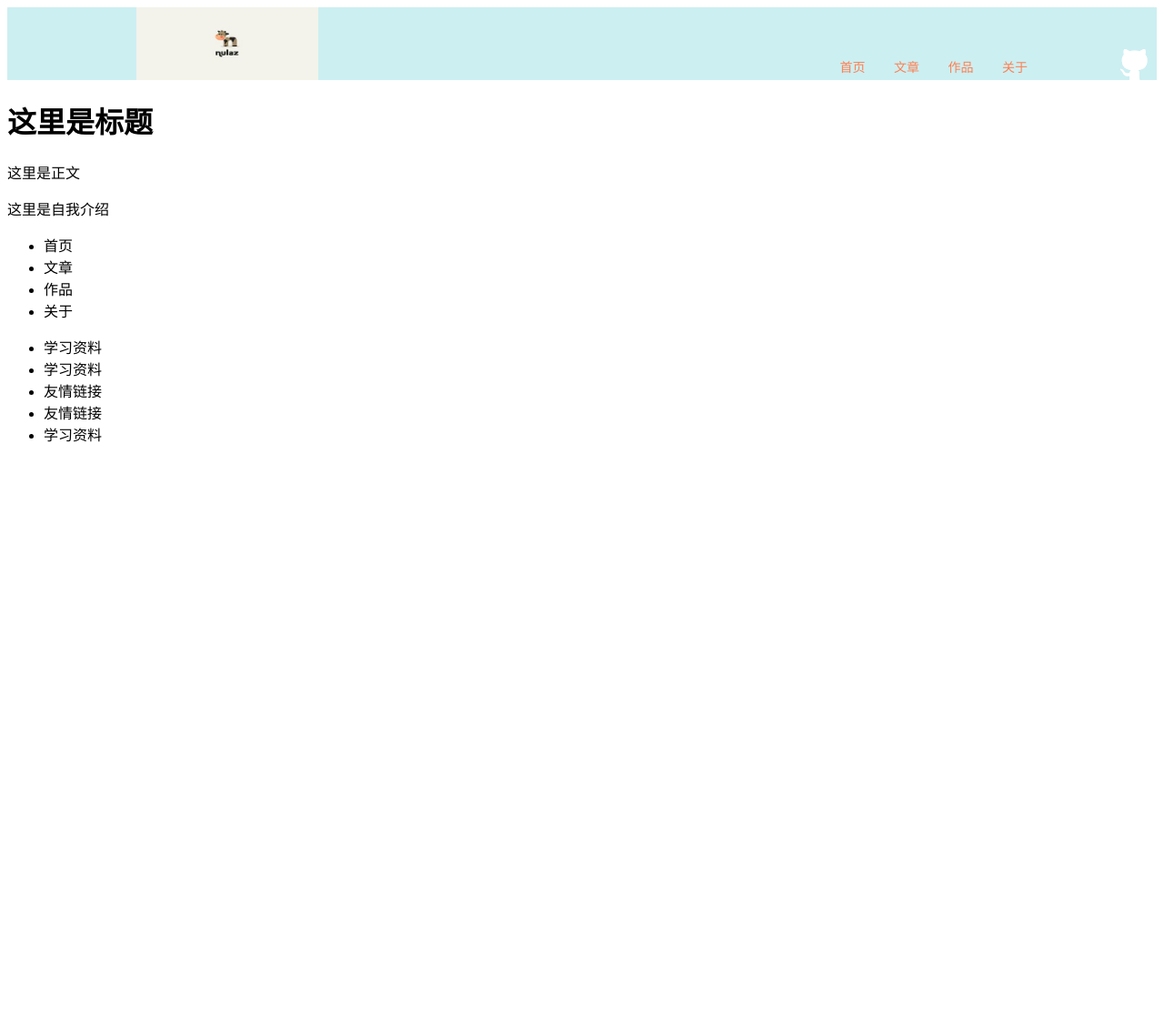
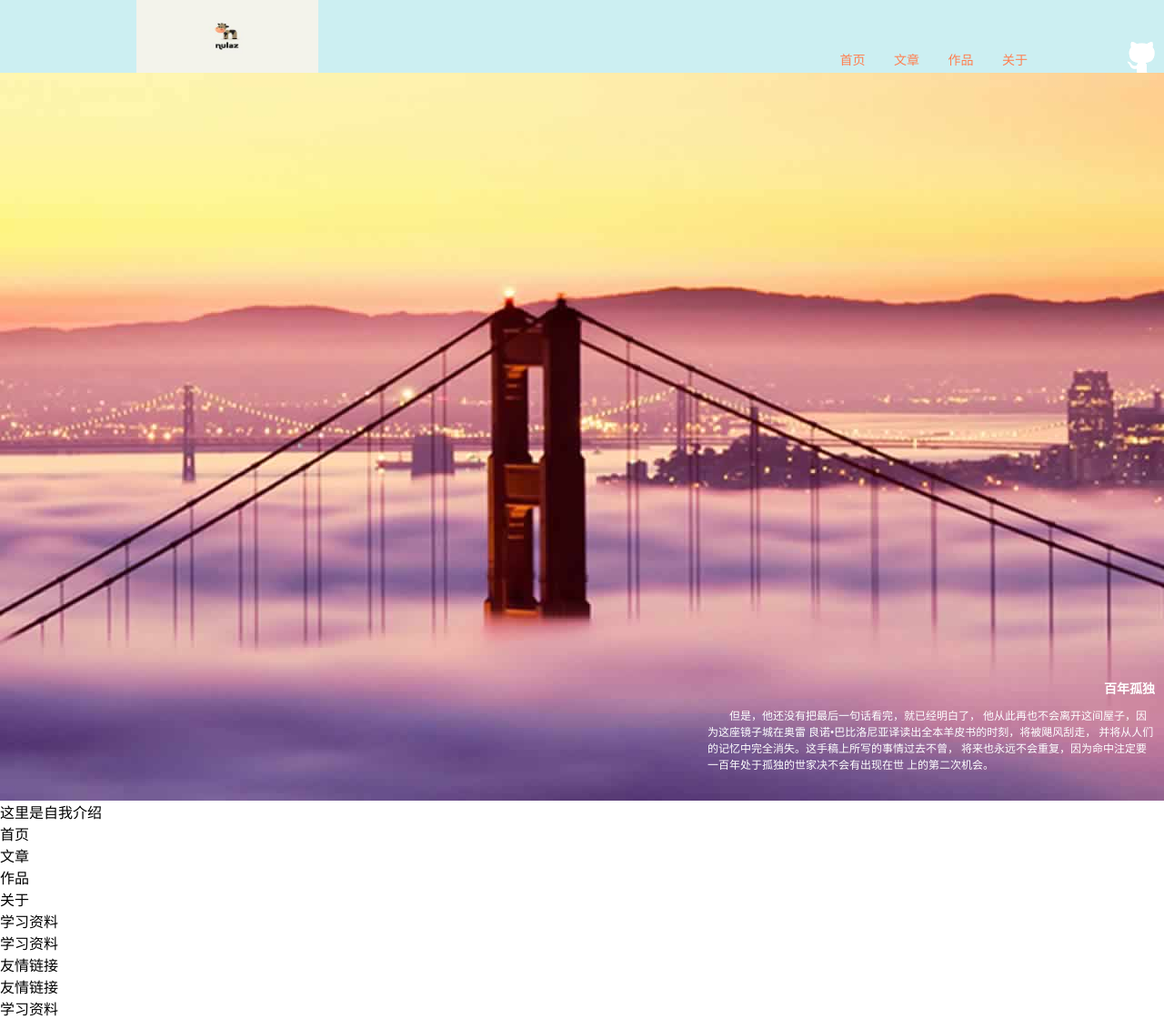
Before and after one commit to sea286/task0001, a plain HTML site: page index.html in a window 1280 px wide. Shown: the whole page at 91% size. Before the commit the page ends 800 px from the top, so only its background shows below. Drawn offline with Linux system fonts and the light colour scheme.

Commit message:
commit new changes for banner

```diff
--- a/css/style.css
+++ b/css/style.css
@@ -1,3 +1,7 @@
+* {
+    padding: 0;
+	margin: 0;
+}
 .header {
     width: 100%;
 	height: 80px;
@@ -51,5 +55,37 @@
 	position: absolute;
 	right: 10px;
 	bottom: 0px;
+}
 
+.article {
+    background: url(../img/banner-bg.jpg);
+	width: 100%;
+	height: 800px;
+	color: white;
+	position: relative;
 }
+
+.text {
+	background-image: -moz-linear-gradient(top, rgba(255,255,255,0.7) 0%,
+	rgba(255,255,255,0.5) 75%, rgba(255,255,255,0) 100%);
+	float: right;
+	margin-top: 200px;
+	width: 40%;
+	position: absolute;
+	right: 0;
+	bottom: 0;
+}
+
+.text h1 {
+    float: right;
+	font-size: 14px;
+	padding: 10px 10px 2px 10px;
+}
+
+.text p {
+    text-indent: 2em;
+	clear: right;
+	font-size: 12px;
+	padding: 10px 10px 30px 10px;
+	line-height: 150%
+}
--- a/index.html
+++ b/index.html
@@ -25,8 +25,15 @@
 	</div>
 	<div class="content">
 	    <div class="article">
-		    <h1>这里是标题</h1>
-		    <p>这里是正文</p>
+		    <div class="text">
+		        <h1>百年孤独</h1>
+		        <p>但是，他还没有把最后一句话看完，就已经明白了，
+				他从此再也不会离开这间屋子，因为这座镜子城在奥雷
+				良诺•巴比洛尼亚译读出全本羊皮书的时刻，将被飓风刮走，
+				并将从人们的记忆中完全消失。这手稿上所写的事情过去不曾，
+				将来也永远不会重复，因为命中注定要一百年处于孤独的世家决不会有出现在世
+				上的第二次机会。</p>
+			</div>
 		</div>
         <div class="nav">
 		    <div class="picnav"></div>
```
